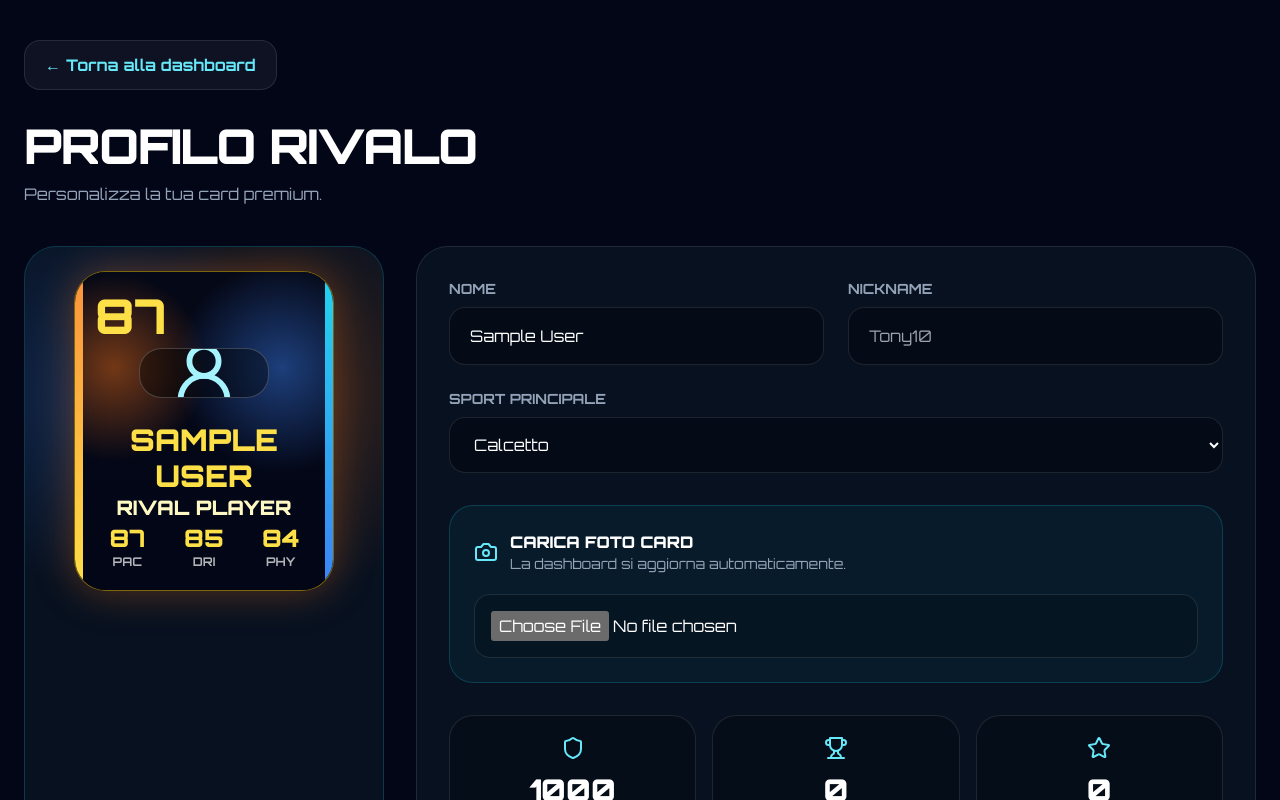
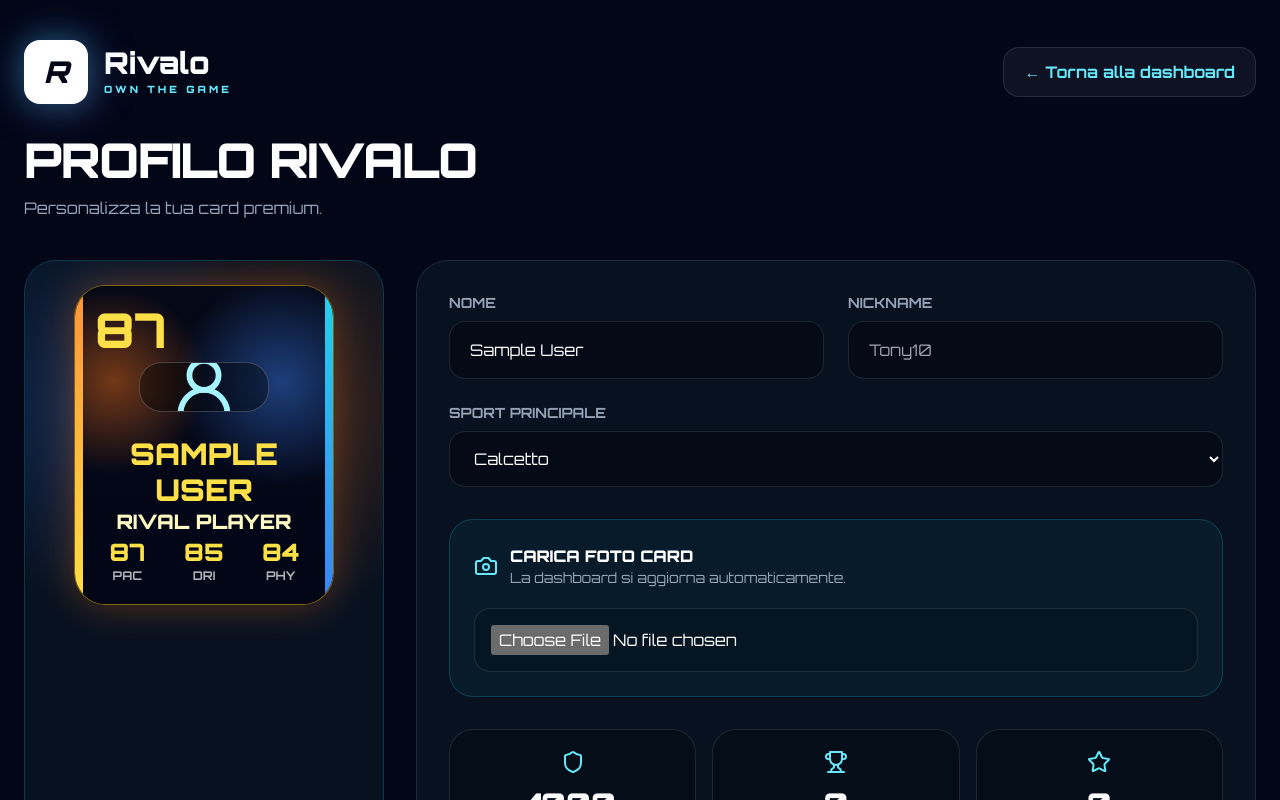
Before and after one commit to RivaloApp/rivalo-app, a Next.js app: page /profile in a window 1280 px wide. Shown: the top 800 px of the page. Built offline with nearby package versions, Linux system fonts and the light colour scheme; no server answers; the database is empty; sample sign-in values are in the browser's storage.

Commit message:
Update page.tsx

```diff
--- a/app/profile/page.tsx
+++ b/app/profile/page.tsx
@@ -130,9 +130,27 @@ export default function ProfilePage() {
   return (
     <main className="min-h-screen bg-[#020617] px-6 py-10 text-white">
       <div className="mx-auto max-w-7xl">
-        <Link href="/dashboard" className="mb-8 inline-block rounded-2xl border border-white/10 bg-white/5 px-5 py-3 font-bold text-cyan-300 transition hover:bg-white/10">
-          ← Torna alla dashboard
-        </Link>
+        <div className="mb-8 flex flex-wrap items-center justify-between gap-4">
+  <Link href="/" className="flex items-center gap-4">
+    <LogoMark size={64} />
+
+    <div>
+      <div className="text-3xl font-black leading-none text-white">
+        Rivalo
+      </div>
+      <div className="mt-1 text-[10px] font-black tracking-[.3em] text-cyan-300">
+        OWN THE GAME
+      </div>
+    </div>
+  </Link>
+
+  <Link
+    href="/dashboard"
+    className="inline-block rounded-2xl border border-white/10 bg-white/5 px-5 py-3 font-bold text-cyan-300 transition hover:bg-white/10"
+  >
+    ← Torna alla dashboard
+  </Link>
+</div>
 
         <div className="mb-10">
           <h1 className="text-5xl font-black uppercase tracking-tight">Profilo Rivalo</h1>
@@ -255,3 +273,17 @@ function StatBox({ icon, label, value }: { icon: React.ReactNode; label: string;
     </div>
   );
 }
+function LogoMark({ size = 64 }: { size?: number }) {
+  return (
+    <div
+      className="relative shrink-0"
+      style={{ width: size, height: size }}
+    >
+      <div className="absolute inset-0 rounded-2xl bg-cyan-400/25 blur-xl" />
+      <div className="absolute inset-0 translate-x-1 translate-y-1 rounded-2xl bg-fuchsia-500/20 blur-xl" />
+      <div className="relative flex h-full w-full items-center justify-center rounded-2xl border border-white/20 bg-white text-3xl font-black italic text-[#020617] shadow-[0_0_28px_rgba(34,211,238,.22)]">
+        R
+      </div>
+    </div>
+  );
+}
```
